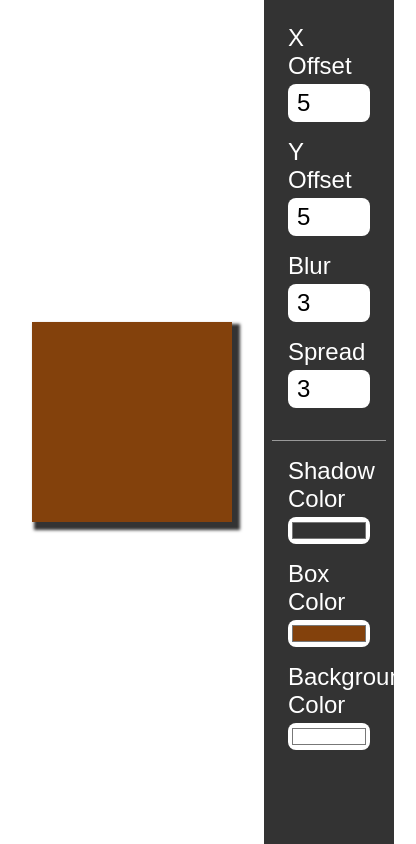
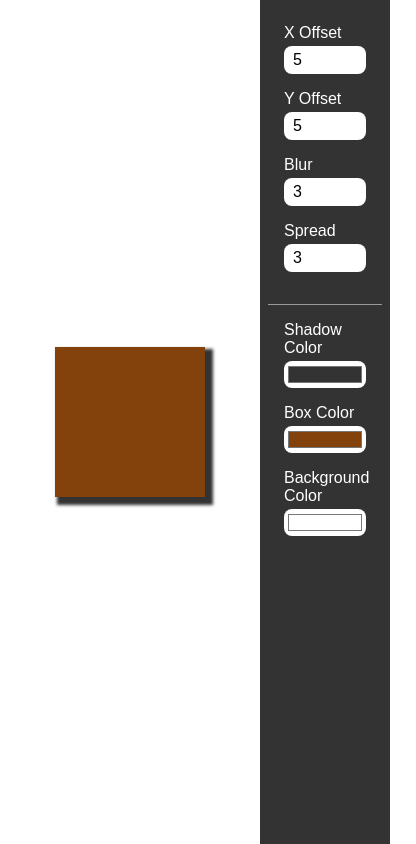
Before and after one commit to shawncocklin/boxshadow-playground, a plain HTML site: page docs/index.html in a window 390 px wide. Shown: the whole page, 416 px wide, since content can reach past the window. Drawn offline with Linux system fonts and the light colour scheme.

Commit message:
fixed sizing issues at small screen sizes

```diff
--- a/docs/style.css
+++ b/docs/style.css
@@ -24,7 +24,6 @@ body {
   flex-direction: column;
   padding: 1.5rem;
   background-color: #333;
-
   min-width: 130px;
   width: 20%;
 }
@@ -76,3 +75,14 @@ body {
   border: none;
   cursor: pointer;
 }
+
+@media (max-width: 50em) {
+  body {
+    font-size: 1rem;
+  }
+
+  #box {
+    width: 150px;
+    height: 150px;
+  }
+}
```
